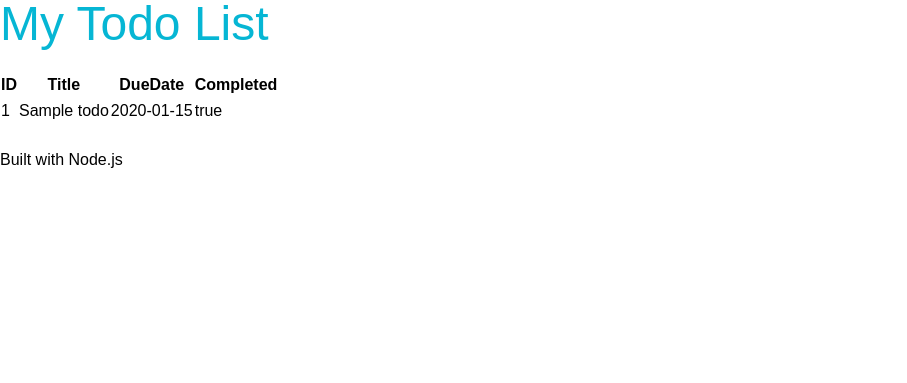
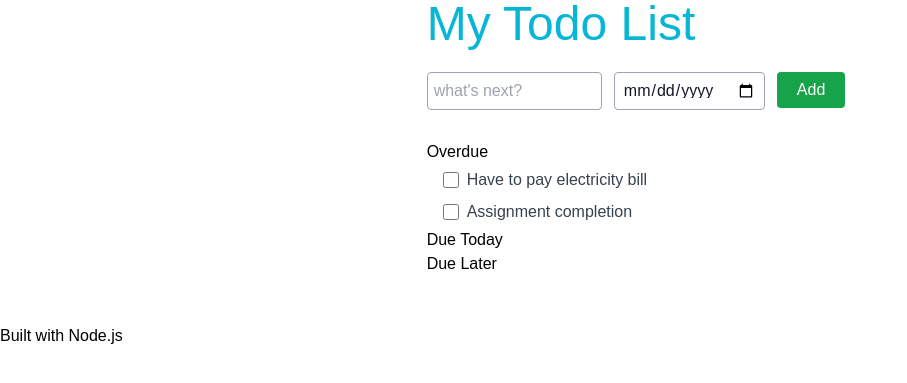
Before and after one commit to SiddhaarthG/Todo-List-Application, a Node server app: page / in a window 1280 px wide. Shown: the top 383 px of the page, without its empty margins (0-907 px from the left). Run offline with Node 20, Linux system fonts and the light colour scheme; tables that the repository leaves empty hold one stand-in row (values such as "Sample post"); some libraries are stand-ins or nearby versions.

Commit message:
added overdue duetoday duelater

```diff
--- a/todo-app/views/index.ejs
+++ b/todo-app/views/index.ejs
@@ -9,7 +9,57 @@
   <title>My To-Do Application</title>
 </head>
 <body>
-  <%- include('header.ejs') %> <br>
+  <div class="grid grid-cols-6">
+    <div class="col-start-3 col-span-2">
+      <%- include('header.ejs') %>
+      <form>
+        <div class="flex py-6 gap-3">
+          <div class="flex-auto">
+            <input type="text" placeholder="what's next?" class="border border-gray-400 rounded text-gray-900 p-1.5 w-full" required />
+          </div>
+          <div class="flex-auto">
+            <input type="date" class="border border-gray-400 rounded text-gray-900 p-2 leading-3 w-full" required />
+          </div>
+          <div class="flex-none">
+            <button type="submit" class="bg-green-600 text-white px-5 py-1.5 rounded mr-2 mb-2">Add</button>
+          </div>
+        </div>
+      </form>
+      <div>
+        <h5>Overdue</h5>
+        <ul class="list-none">
+          <li class="Todo-Item">
+            <div class="flex w-fit mx-2 px-2 py-1 rounded items-center hover:bg-purple-50">
+              <input type="checkbox" id="checkbox-item-1" class="w-4 h-4 text-blue-600 bg-gray-100 rounded border-gray-400">
+              <label for="checkbox-item-1" class="ml-2 text-gray-700 cursor-pointer">Have to pay electricity bill</label>
+              <a href="#" class="hidden trash-icon ml-2">
+                <svg xmlns="http://www.w3.org/2000/svg" fill="none" viewBox="0 0 24 24" stroke-width="1.5" stroke="currentColor" class="w-5 h-4">
+                  <path stroke-linecap="round" stroke-linejoin="round" d="M14.74 9l-.346 9m-4.788 0L9.26 9m9.968-3.21c.342.052.682.107 1.022.166m-1.022-.165L18.16 19.673a2.25 2.25 0 01-2.244 2.077H8.084a2.25 2.25 0 01-2.244-2.077L4.772 5.79m14.456 0a48.108 48.108 0 00-3.478-.397m-12 .562c.34-.059.68-.114 1.022-.165m0 0a48.11 48.11 0 013.478-.397m7.5 0v-.916c0-1.18-.91-2.164-2.09-2.201a51.964 51.964 0 00-3.32 0c-1.18.037-2.09 1.022-2.09 2.201v.916m7.5 0a48.667 48.667 0 00-7.5 0" />
+                </svg>
+              </a>
+            </div>
+          </li>
+          <li class="Todo-Item">
+            <div class="flex w-fit mx-2 px-2 py-1 rounded items-center hover:bg-purple-50">
+              <input type="checkbox" id="checkbox-item-2" class="w-4 h-4 text-blue-600 bg-gray-100 rounded border-gray-400">
+              <label for="checkbox-item-2" class="ml-2 text-gray-700 cursor-pointer">Assignment completion</label>
+              <a href="#" class="hidden trash-icon ml-2">
+                <svg xmlns="http://www.w3.org/2000/svg" fill="none" viewBox="0 0 24 24" stroke-width="1.5" stroke="currentColor" class="w-5 h-4">
+                  <path stroke-linecap="round" stroke-linejoin="round" d="M14.74 9l-.346 9m-4.788 0L9.26 9m9.968-3.21c.342.052.682.107 1.022.166m-1.022-.165L18.16 19.673a2.25 2.25 0 01-2.244 2.077H8.084a2.25 2.25 0 01-2.244-2.077L4.772 5.79m14.456 0a48.108 48.108 0 00-3.478-.397m-12 .562c.34-.059.68-.114 1.022-.165m0 0a48.11 48.11 0 013.478-.397m7.5 0v-.916c0-1.18-.91-2.164-2.09-2.201a51.964 51.964 0 00-3.32 0c-1.18.037-2.09 1.022-2.09 2.201v.916m7.5 0a48.667 48.667 0 00-7.5 0" />
+                </svg>
+
+              </a>
+            </div>
+          </li>
+        </ul>
+        <h5>Due Today</h5>
+        <h5>Due Later</h5>
+      </div>
+    </div>
+
+  </div>
+  <br>
+  <!--
   <table border="1">
     <tr>
       <th>ID</th>
@@ -19,6 +69,7 @@
     </tr>
     <%- include('todos.ejs') %>
   </table>
+  -->
    <br>
   <%- include('footer.ejs') %>
 </body>
```
